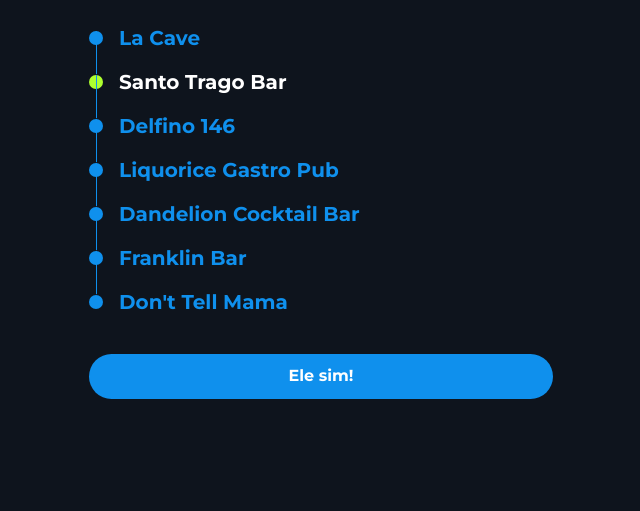
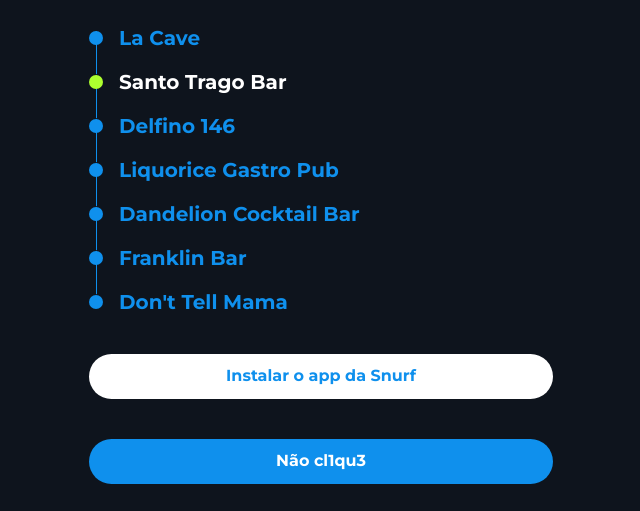
Before and after one commit to lhguerra/murfs, a Vue app: page / in a window 1280 px wide. Shown: the part 1122-1633 px from the top of the page, without its empty margins (319-959 px from the left). Before the commit the page ends 1551 px from the top, so only its background shows below. Built offline with nearby package versions, Linux system fonts and the light colour scheme.

Commit message:
WIP on styling

```diff
--- a/src/components/AppBody.vue
+++ b/src/components/AppBody.vue
@@ -33,7 +33,9 @@
           }">{{ place.name }}</li>
       </ul>
 
-      <a href="https://lula.com.br/" target="_blank" class="button w-100">Ele sim!</a>
+      <a href="https://lula.com.br/" target="_blank" class="button w-100 m-b-40 button--white">Instalar o app da Snurf</a>
+
+      <a href="https://lula.com.br/" target="_blank" class="button w-100">Não cl1qu3</a>
   </div>
 
 </template>
--- a/src/style.css
+++ b/src/style.css
@@ -66,6 +66,11 @@ img {
 .button:focus,
 .button:focus-visible {
   outline: 0;
+}
+
+.button--white {
+  color: var(--accent-dark);
+  background-color: white;
 }
 
 .card {
@@ -207,6 +212,7 @@ img {
 
 .itinerary-list li.current {
   color: white;
+  z-index: 2;
 }
 
 .itinerary-list li.current:before {
```
